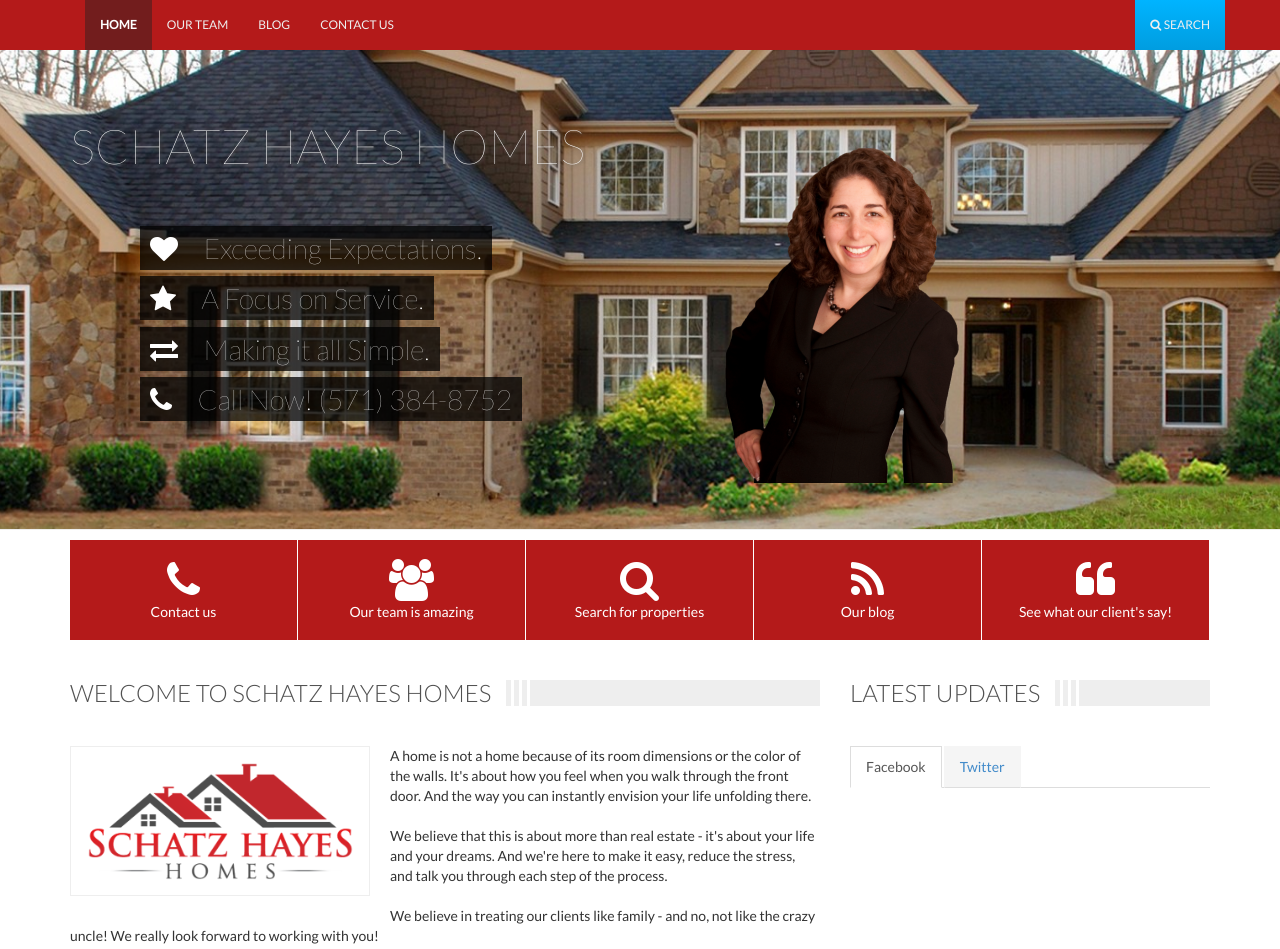
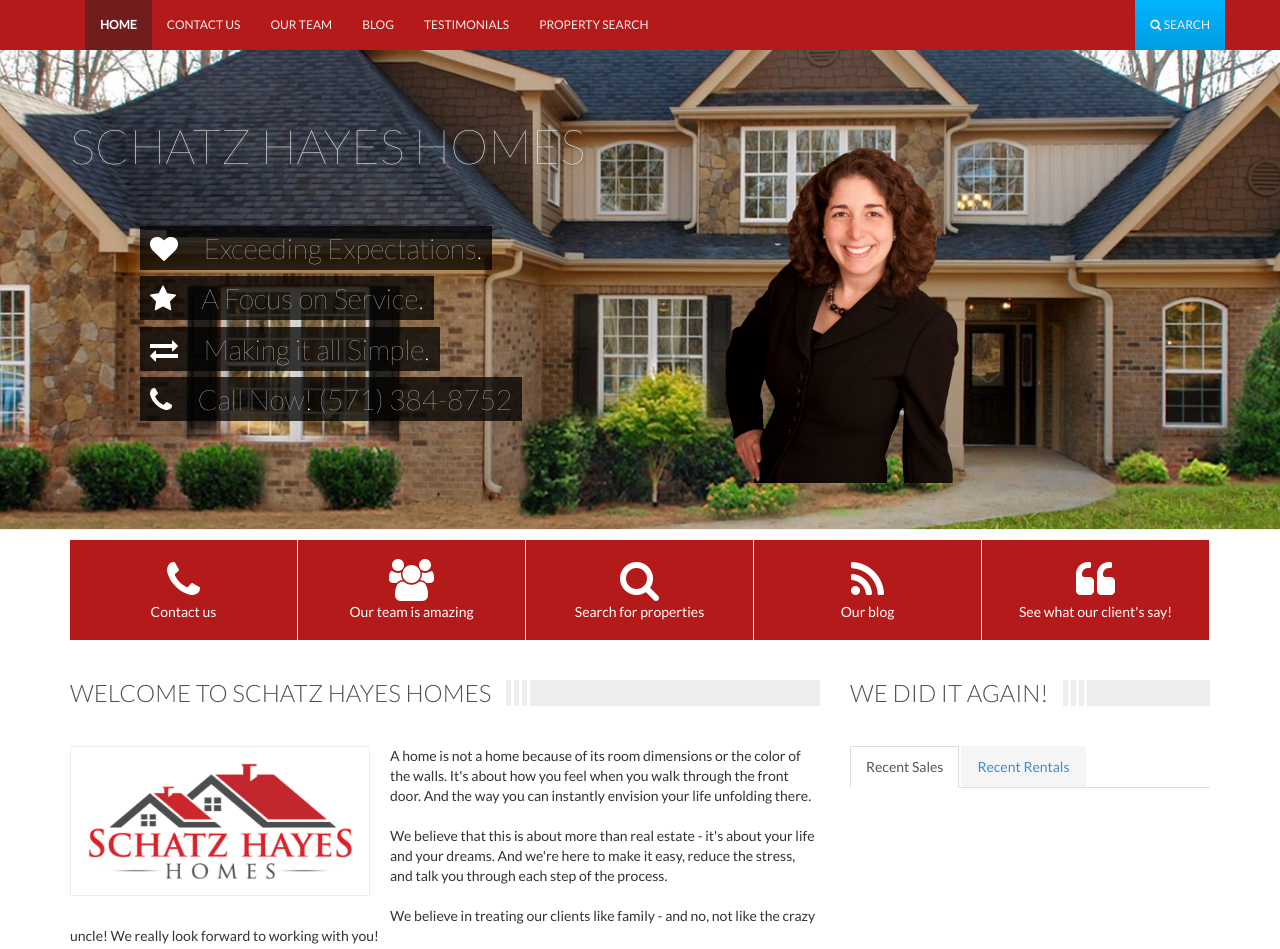
Before and after one commit to schatzhayeshomes/schatzhayeshomes.github.io, a plain HTML site: page index.html in a window 1280 px wide. Shown: the top 949 px of the page. Drawn offline with nearby package versions, Linux system fonts and the light colour scheme.

Commit message:
update index.

```diff
--- a/index.html
+++ b/index.html
@@ -28,16 +28,6 @@
 
   <body>
 
-  <!-- Facebook API Code -->
-	<div id="fb-root"></div>
-<script>(function(d, s, id) {
-  var js, fjs = d.getElementsByTagName(s)[0];
-  if (d.getElementById(id)) return;
-  js = d.createElement(s); js.id = id;
-  js.src = "//connect.facebook.net/en_US/all.js#xfbml=1";
-  fjs.parentNode.insertBefore(js, fjs);
-}(document, 'script', 'facebook-jssdk'));</script>
-
   <!-- Navbar
     ============= -->
     <div class="navbar navbar-inverse navbar-fixed-top">
@@ -52,14 +42,12 @@
         </div>
         <div class="collapse navbar-collapse">
           <ul class="nav navbar-nav">
-            <li class="dropdown active">
-              <a href="#" >Home </a>
-                <ul class="dropdown-menu">
-                </ul>
-			</li>
-            <li class="hidden-sm hidden-md"><a href="team.html">Our Team</a></li>
+            <li class="dropdown active"><a href="index.html" >Home </a></li>
+            <li class="hidden-sm hidden-md"><a href="contact.html">Contact us</a></li>
+			<li class="hidden-sm hidden-md"><a href="team.html">Our Team</a></li>
             <li class="hidden-sm hidden-md"><a href="blog-timeline.html">Blog</a></li>
-			<li class="hidden-sm hidden-md"><a href="contact.html">Contact us</a></li>
+			<li class="hidden-sm hidden-md"><a href="testimonials.html">Testimonials</a></li>
+			<li class="hidden-sm hidden-md"><a href="propertysearch.html">Property Search</a></li>
             <!-- Profile links for extra small screens -->
           </ul>
           <!-- Search form for extra small screens -->
@@ -168,23 +156,22 @@
             <p>Here at Schatz Hayes Homes we take a different approach to real estate.  One that focuses on the personal touch and walking with you through the entire process.  We take the time to understand your needs, and work closely to tailor our process to your needs to find exactly the right home.</p>
           </div>
         </div>
-        <!-- Last updated
+        <!-- We did it again!
             ================== -->
         <div class="col-md-4">
         <div class="block-header">
           <h2>
-            <span class="title">Latest Updates</span><span class="decoration"></span><span class="decoration"></span><span class="decoration"></span>
+            <span class="title">We did it again!</span><span class="decoration"></span><span class="decoration"></span><span class="decoration"></span>
           </h2>
         </div>
         <ul class="nav nav-tabs">
-          <li class="active"><a href="#FB" data-toggle="tab">Facebook</a></li>
-          <li><a href="#twitter" data-toggle="tab">Twitter</a></li>
+          <li class="active"><a href="#Sales" data-toggle="tab">Recent Sales</a></li>
+          <li><a href="#Rentals" data-toggle="tab">Recent Rentals</a></li>
         </ul>
         <div class="tab-content">
-          <div class="tab-pane active" id="FB">
-			<div class="fb-like-box" data-href="http://www.facebook.com/SchatzHayesHomes" data-colorscheme="light" data-show-faces="false" data-header="false" data-stream="true" data-show-border="false"></div>
+          <div class="tab-pane active" id="Sales">
           </div>
-          <div class="tab-pane" id="twitter">
+          <div class="tab-pane" id="Rentals">
         </div>
         </div>
       </div>
```
